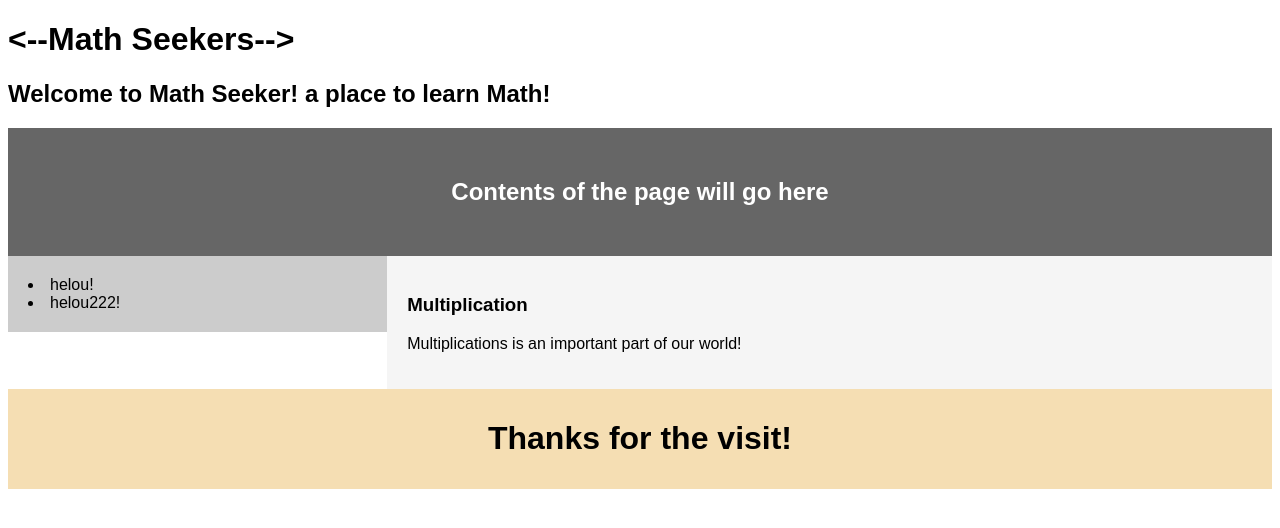
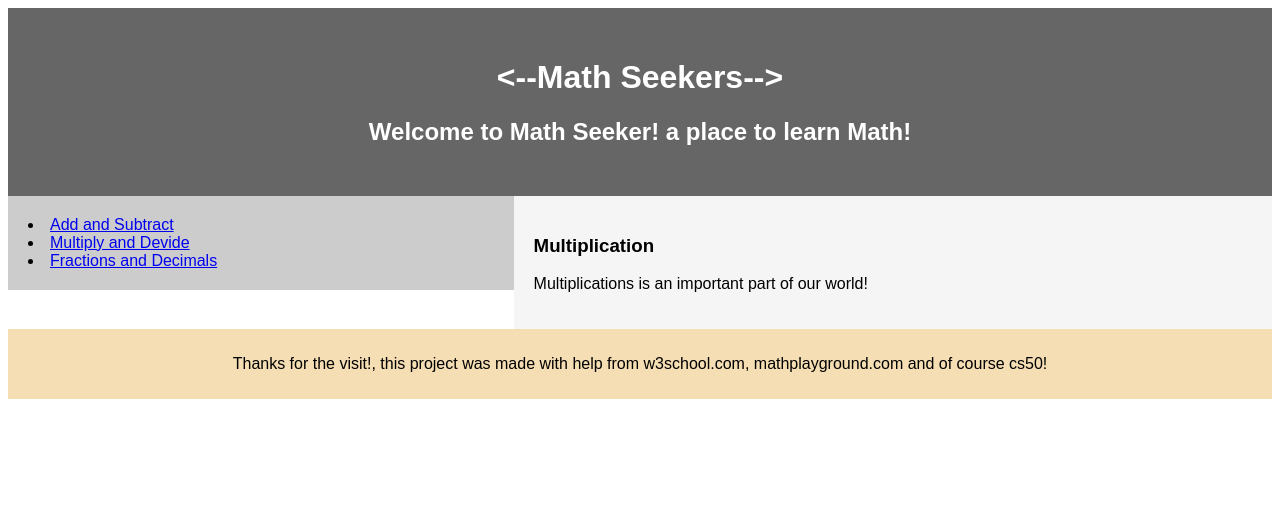
Before and after one commit to mfrisoli/cs50-homepage-project, a plain HTML site: page index.html in a window 1280 px wide. Drawn offline with Linux system fonts and the light colour scheme.

Commit message:
Additional changes

```diff
--- a/index.html
+++ b/index.html
@@ -7,20 +7,19 @@
 </head>
 
 <body>
-    <h1><--Math Seekers--></h1>
 
-    <h2>Welcome to Math Seeker! a place to learn Math!</h2>
 
-    <header>
 
-        <h2>Contents of the page will go here</h2>
-
+    <header class="header_1">
+        <h1><--Math Seekers--></h1>
+        <h2>Welcome to Math Seeker! a place to learn Math!</h2>
     </header>
 
     <section>
         <nav>
-            <li>helou!</li>
-            <li>helou222!</li>
+            <li><a href="url"> Add and Subtract</a></li>
+            <li><a href="url">Multiply and Devide</a></li>
+            <li><a href="url">Fractions and Decimals</a></li>
         </nav>
 
 
@@ -32,7 +31,8 @@
     </section>
 
     <footer>
-        <h1>Thanks for the visit!</h1>
+        <p>Thanks for the visit!, this project was made with help
+            from w3school.com, mathplayground.com and of course cs50! </p>
     </footer>
 
 </body>
--- a/style.css
+++ b/style.css
@@ -9,7 +9,7 @@ body
 }
 
 /* Style the header */
-header
+.header_1
 {
     background-color: #666;
     padding: 30px;
@@ -22,14 +22,14 @@ header
 nav
 {
     float: left;
-    width: 30%;
+    width: 40%;
     background: #ccc;
     padding: 20px;
 }
 article
 {
     float: left;
-    width: 70%;
+    width: 60%;
     background-color: whitesmoke;
     padding: 20px;
 }
```
